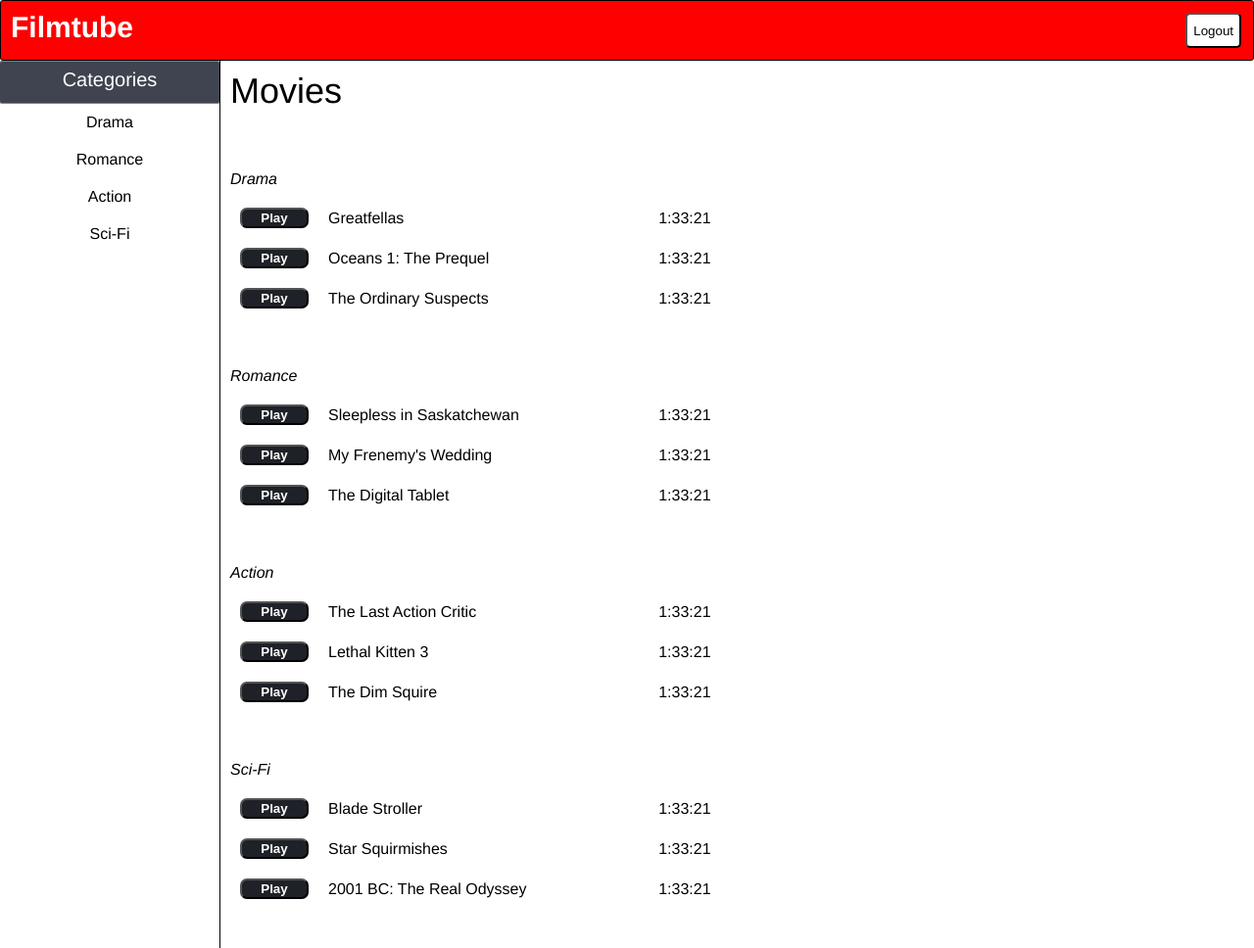
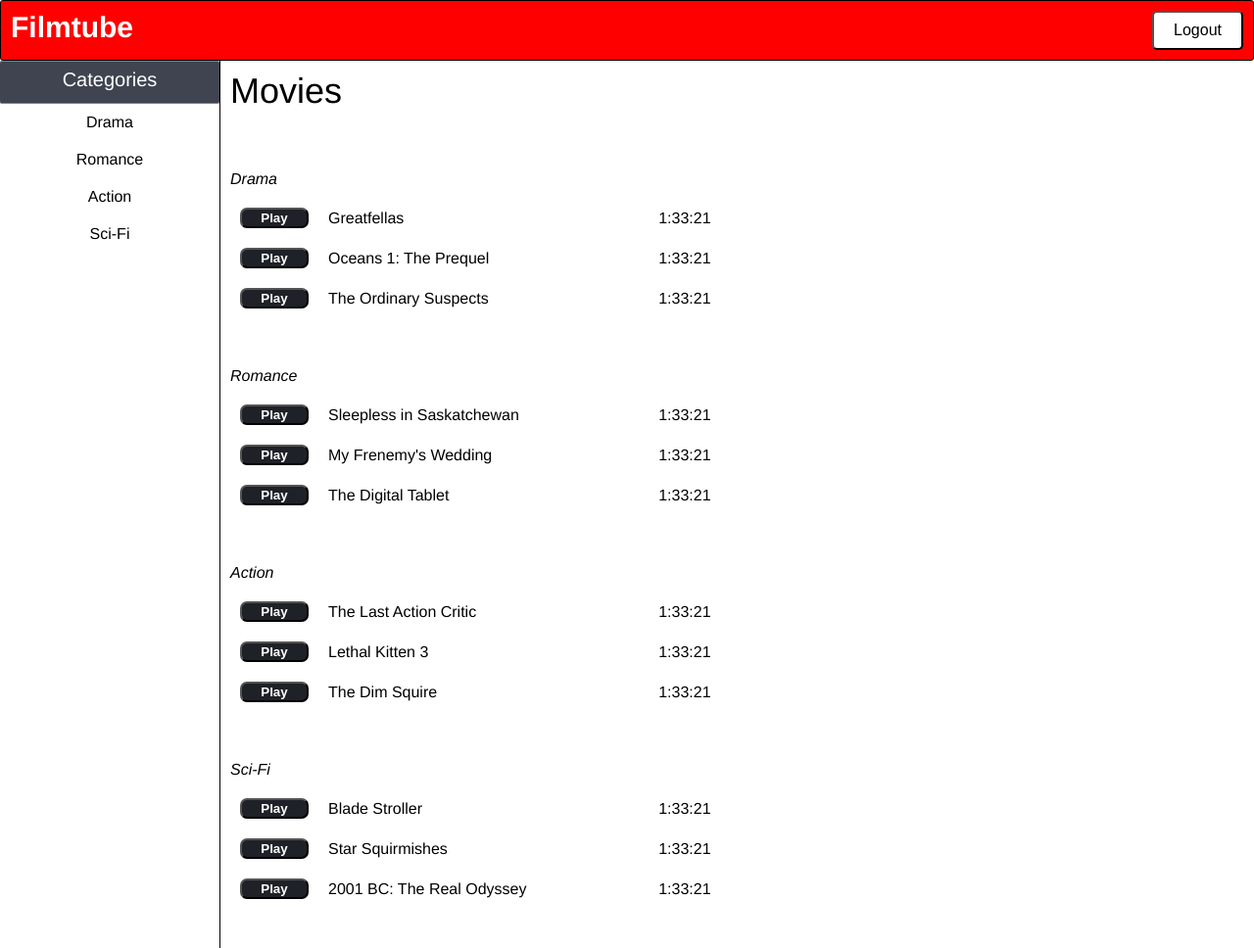
Before and after one commit to Framinus/phase-2-challenge, a website: page part-3/index.html in a window 1280 px wide. Shown: the top 968 px of the page at 98% size. Drawn offline with Linux system fonts and the light colour scheme.

Commit message:
final final cleanup!

```diff
--- a/part-3/style.css
+++ b/part-3/style.css
@@ -1,10 +1,5 @@
-html {
-  height: 100%;
-}
-
 body {
   font-family: helvetica, sans-serif;
-  height: 100%;
   margin: 0;
 }
 
@@ -38,7 +33,8 @@
 .header-logout {
   background-color: #fff;
   border-radius: 5px;
-  margin: 2px;
+  font-size: 16px;
+  padding: 0 20px;
 }
 
 .main-container {
@@ -56,7 +52,6 @@
   flex-direction: column;
   justify-content: flex-start;
   order: -1;
-  overflow-y: auto;
 }
 
 .navbar-header {
@@ -78,8 +73,7 @@
 
 .movie-container {
   border-left: 1px solid black;
-  flex-grow: 6;
-  /*overflow-y: auto;*/
+  flex-grow: 1;
 }
 
 .movie-title {
@@ -143,7 +137,6 @@
 
 @media (min-width: 600px) {
   .main-container {
-    flex: 1;
     flex-direction: row;
   }
   .navbar-container {
```
